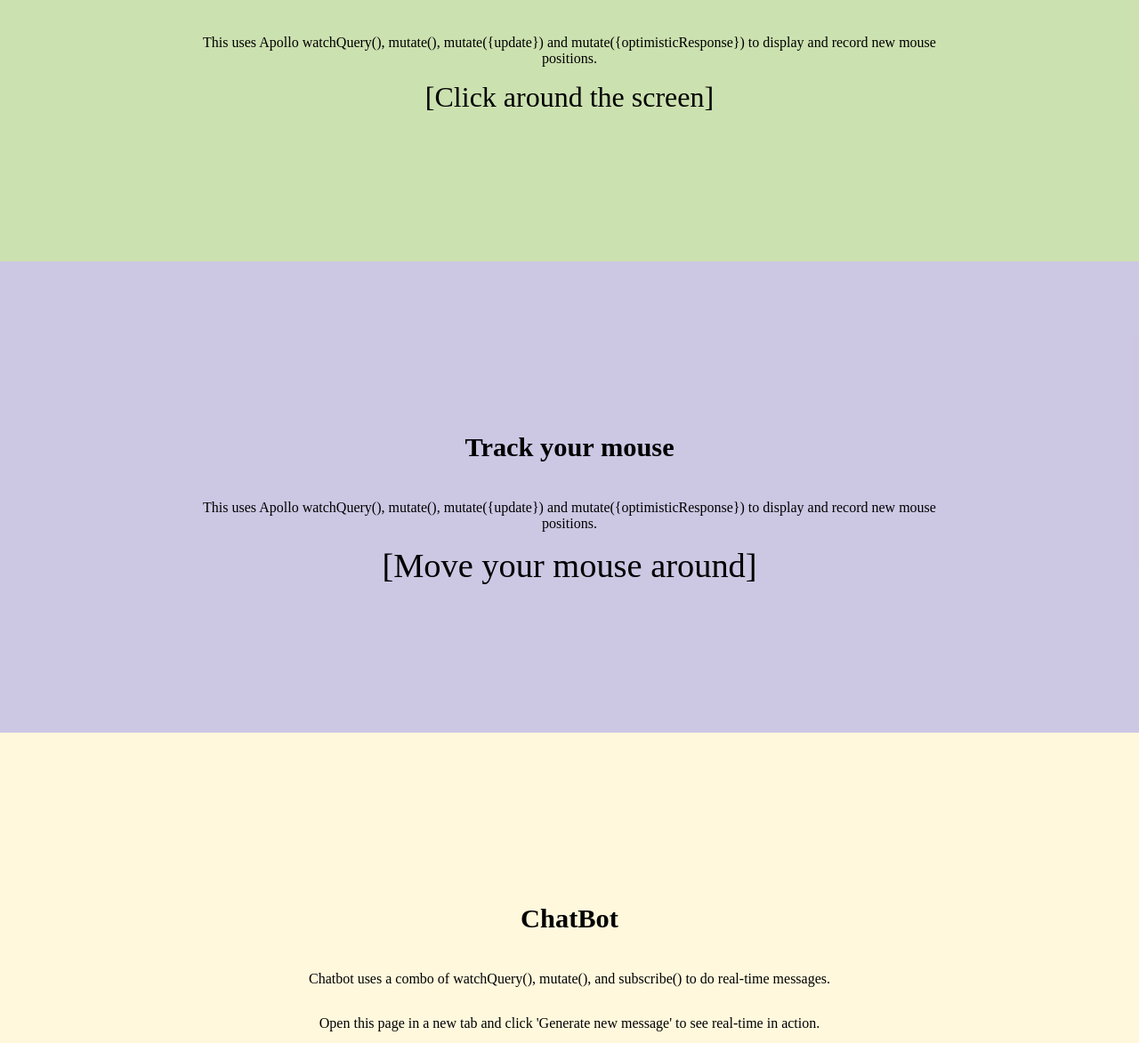
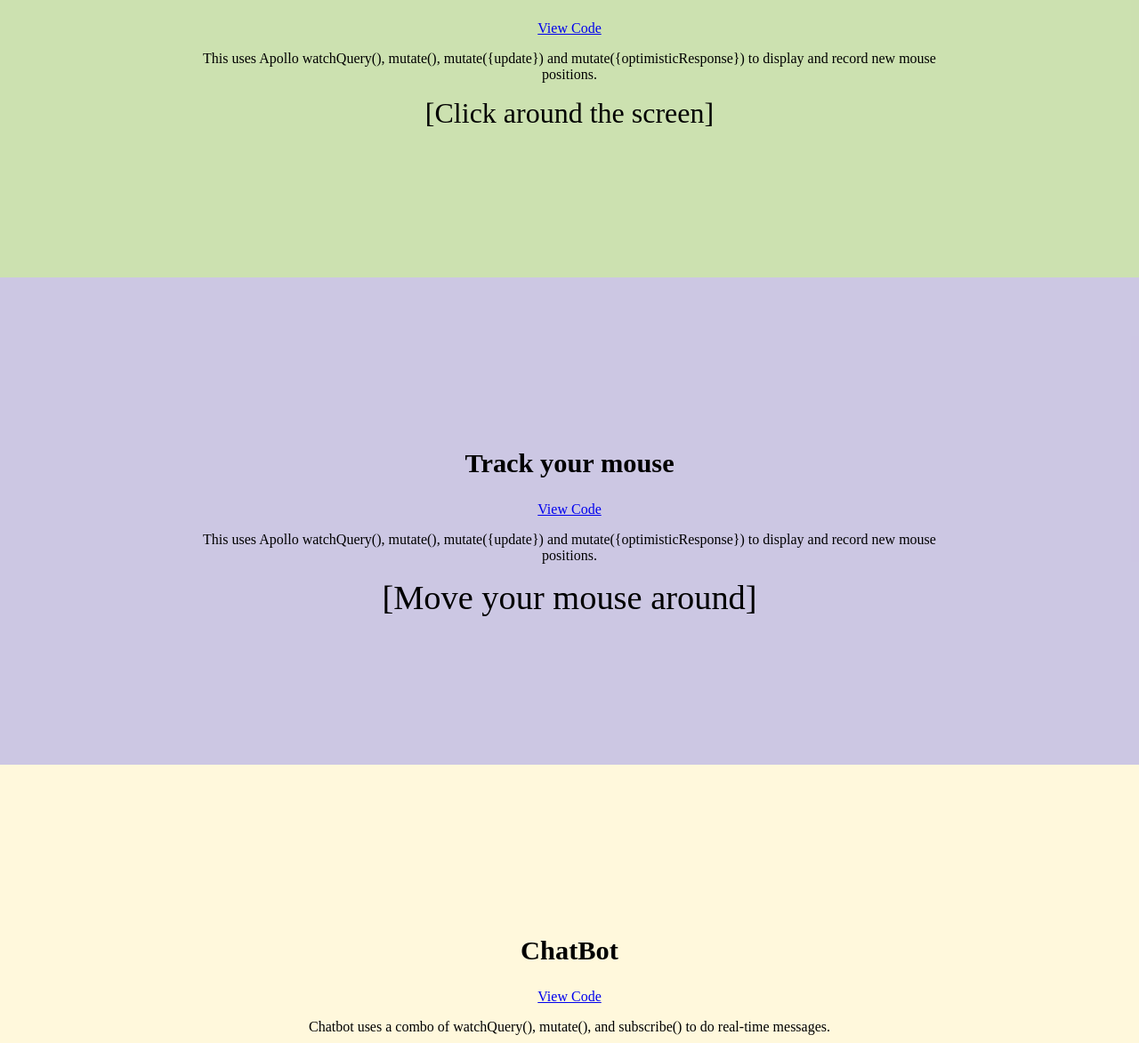
Before and after one commit to heyMP/prisma-demo, a website built with Parcel: page frontend/src/index.html in a window 1280 px wide. Shown: the part 639-1812 px from the top of the page at 89% size. Built offline with nearby package versions, Linux system fonts and the light colour scheme; what apollo-link-state, apollo-link-ws would draw is missing.

Commit message:
updated docs

```diff
--- a/frontend/src/index.html
+++ b/frontend/src/index.html
@@ -19,6 +19,7 @@
 
   <section id="clicktrack">
     <h2>Track clicks</h2>
+    <a href="https://github.com/heyMP/prisma-demo/blob/master/frontend/src/track-clicks.js">View Code</a>
     <p>
         This uses Apollo watchQuery(), mutate(), mutate({update}) and mutate({optimisticResponse}) to display and record new mouse positions.
     </p>
@@ -29,6 +30,7 @@
 
   <section id="mousetrack">
     <h2>Track your mouse</h2>
+    <a href="https://github.com/heyMP/prisma-demo/blob/master/frontend/src/track-position.js">View Code</a>
     <p>
       This uses Apollo watchQuery(), mutate(), mutate({update}) and mutate({optimisticResponse}) to display and record new mouse positions.
     </p>
@@ -42,6 +44,7 @@
 
   <section id="chatbot">
     <h2>ChatBot</h2>
+    <a href="https://github.com/heyMP/prisma-demo/blob/master/frontend/src/chat-messages.js">View Code</a>
     <p>Chatbot uses a combo of watchQuery(), mutate(), and subscribe() to do real-time messages.</p>
     <p>Open this page in a new tab and click 'Generate new message' to see real-time in action.</p>
     <chat-messages>
```
Also changed, not shown: README.md, 1 other file.
